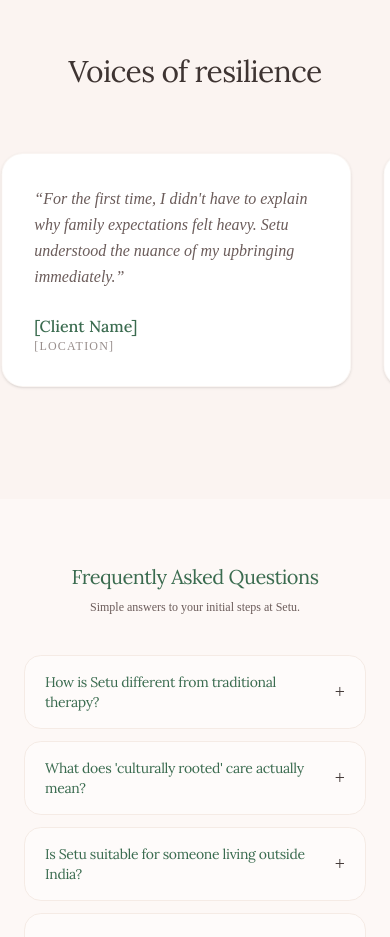
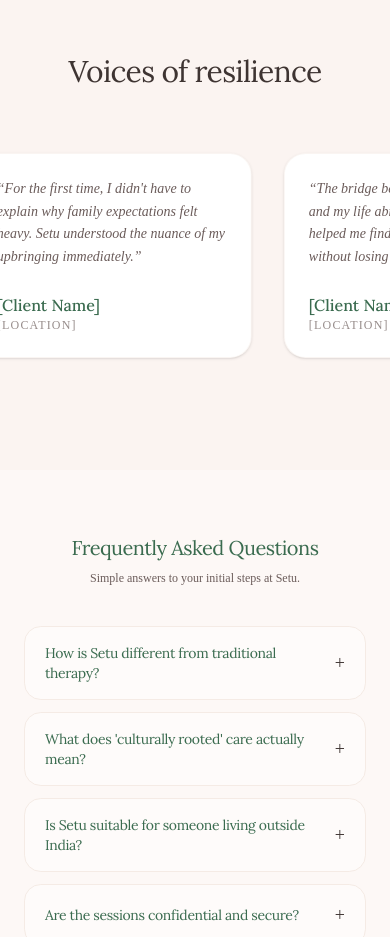
Before and after one commit to spupsych-prog/Setu-Website, a Next.js app: page / in a window 390 px wide. Shown: the part 4680-5617 px from the top of the page. Built offline with nearby package versions, Linux system fonts and the light colour scheme.

Commit message:
style: further speed up testimonials and refine mobile responsiveness

```diff
--- a/src/app/globals.css
+++ b/src/app/globals.css
@@ -144,7 +144,7 @@
 }
 
 .animate-marquee {
-  animation: marquee 60s linear infinite;
+  animation: marquee 20s linear infinite;
   display: flex;
   width: max-content;
 }
--- a/src/components/home/HomeClient.tsx
+++ b/src/components/home/HomeClient.tsx
@@ -238,9 +238,9 @@
               {[...testimonials, ...testimonials, ...testimonials].map((t, i) => (
                 <div
                   key={i}
-                  className="w-[350px] flex-shrink-0 bg-white p-8 rounded-2xl shadow-sm border border-brand-sand/50 flex flex-col justify-between"
+                  className="w-[280px] sm:w-[350px] flex-shrink-0 bg-white p-6 sm:p-8 rounded-2xl shadow-sm border border-brand-sand/50 flex flex-col justify-between"
                 >
-                  <p className="text-brand-fog italic leading-relaxed mb-6">
+                  <p className="text-brand-fog italic leading-relaxed mb-6 text-sm sm:text-base">
                     &ldquo;{t.text}&rdquo;
                   </p>
                   <div>
```
